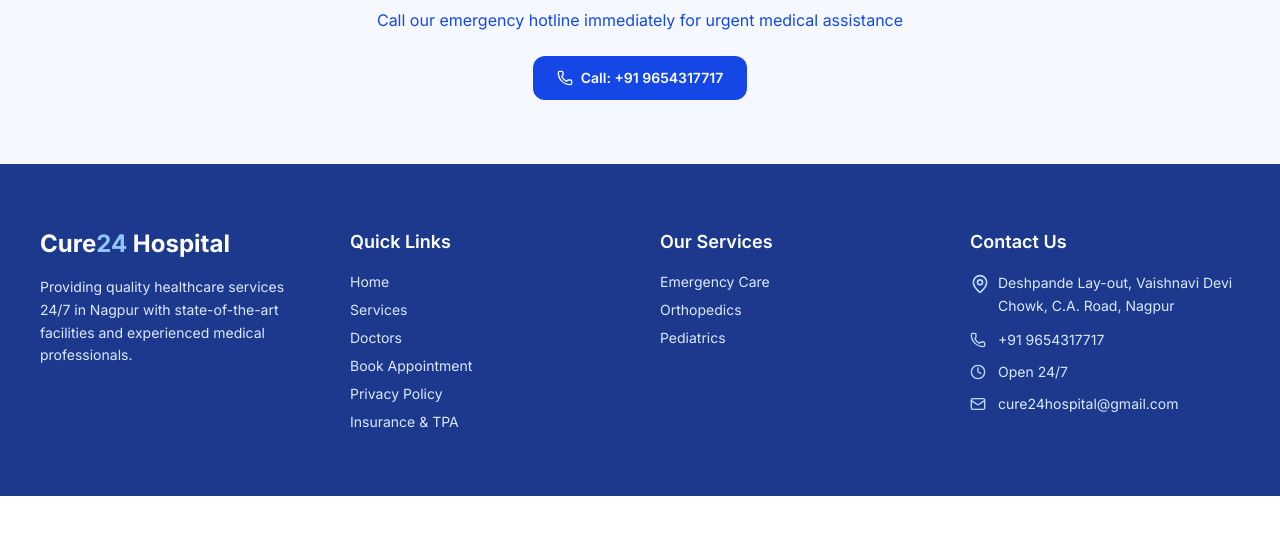
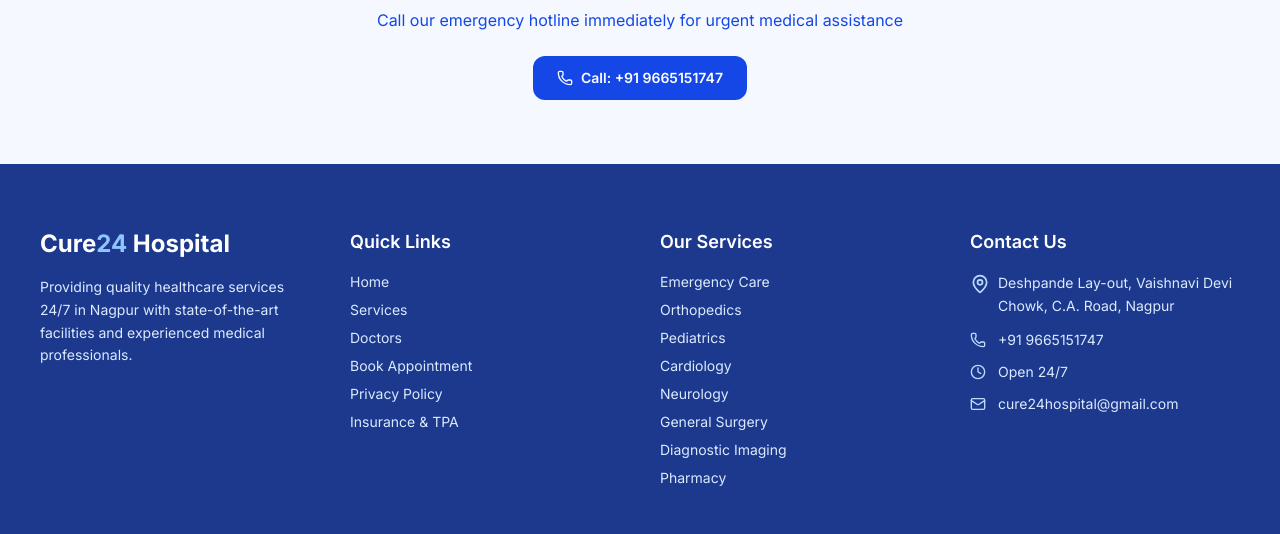
Before and after one commit to amandhakate27/Cure24-Multispeciality-Hospital-, a React (Vite) app in the folder frontend/: page /contact in a window 1280 px wide. Shown: the part 1292-1826 px from the top of the page. Before the commit the page ends 1788 px from the top, so only its background shows below. Built offline with nearby package versions, Linux system fonts and the light colour scheme.

Commit message:
update calling number

```diff
--- a/frontend/src/components/common/Footer.jsx
+++ b/frontend/src/components/common/Footer.jsx
@@ -35,6 +35,11 @@ const Footer = () => {
                             <li>Emergency Care</li>
                             <li>Orthopedics</li>
                             <li>Pediatrics</li>
+                            <li>Cardiology</li>
+                            <li>Neurology</li>
+                            <li>General Surgery</li>
+                            <li>Diagnostic Imaging</li>
+                            <li>Pharmacy</li>
                         </ul>
                     </div>
 
@@ -50,7 +55,7 @@ const Footer = () => {
                             </li>
                             <li className="flex items-center gap-3 justify-center md:justify-start">
                                 <Phone className="w-4 h-4 text-blue-200" aria-hidden="true" />
-                                <span>+91 9654317717</span>
+                                <span>+91 9665151747</span>
                             </li>
                             <li className="flex items-center gap-3 justify-center md:justify-start">
                                 <Clock className="w-4 h-4 text-blue-200" aria-hidden="true" />
--- a/frontend/src/components/home/CallToAction.jsx
+++ b/frontend/src/components/home/CallToAction.jsx
@@ -29,14 +29,14 @@ const CallToAction = () => {
 
                 <div className="flex flex-wrap items-center justify-center gap-4 mt-8">
                     <a
-                        href="tel:+919654317717"
+                        href="tel:+919665151747"
                         className="bg-blue-700 text-white px-6 py-3 rounded-xl font-semibold hover:bg-blue-800 transition-transform hover:scale-[1.03] active:scale-95 inline-flex items-center gap-2"
                     >
                         <Phone className="w-4 h-4" aria-hidden="true" />
                         Call Now
                     </a>
                     <a
-                        href="https://wa.me/919654317717"
+                        href="https://wa.me/919665151747"
                         target="_blank"
                         rel="noreferrer"
                         className="bg-[#25D366] text-white px-6 py-3 rounded-xl font-semibold hover:bg-[#1EBE5D] transition-transform hover:scale-[1.03] active:scale-95 inline-flex items-center gap-2"
--- a/frontend/src/pages/Contact.jsx
+++ b/frontend/src/pages/Contact.jsx
@@ -115,7 +115,7 @@ const Contact = () => {
                                     <Phone className="w-5 h-5 text-blue-700 shrink-0" aria-hidden="true" />
                                     <div>
                                         <p className="font-extrabold text-blue-800">Contact Number</p>
-                                        <p className="text-blue-800">+91 9654317717</p>
+                                        <p className="text-blue-800">+91 9665151747</p>
                                     </div>
                                 </div>
                                 <div className="flex items-start gap-3">
@@ -271,7 +271,7 @@ const Contact = () => {
                         Call our emergency hotline immediately for urgent medical assistance
                     </p>
                     <motion.a
-                        href="tel:+919654317717"
+                        href="tel:+919665151747"
                         className="inline-flex items-center justify-center gap-2 mt-6 bg-blue-700 text-white px-6 py-3 rounded-xl text-sm font-semibold hover:bg-blue-800 transition-all duration-200 hover:scale-[1.04] hover:shadow-lg active:scale-95"
                         initial={{ opacity: 0, y: 16 }}
                         whileInView={{ opacity: 1, y: 0 }}
@@ -279,7 +279,7 @@ const Contact = () => {
                         transition={{ duration: 0.5, ease: [0.22, 1, 0.36, 1] }}
                     >
                         <Phone className="w-4 h-4" aria-hidden="true" />
-                        Call: +91 9654317717
+                        Call: +91 9665151747
                     </motion.a>
                 </div>
             </section>
--- a/frontend/src/pages/Privacy.jsx
+++ b/frontend/src/pages/Privacy.jsx
@@ -202,7 +202,7 @@ const Privacy = () => {
                             <p>Deshpande Lay-out, Vaishnavi Devi Chowk</p>
                             <p>C.A. Road, Nagpur</p>
                             <p>Email: cure24hospital@gmail.com</p>
-                            <p>Phone: +91 9654317717</p>
+                            <p>Phone: +91 9665151747</p>
                         </div>
                     </div>
                 </div>
```
